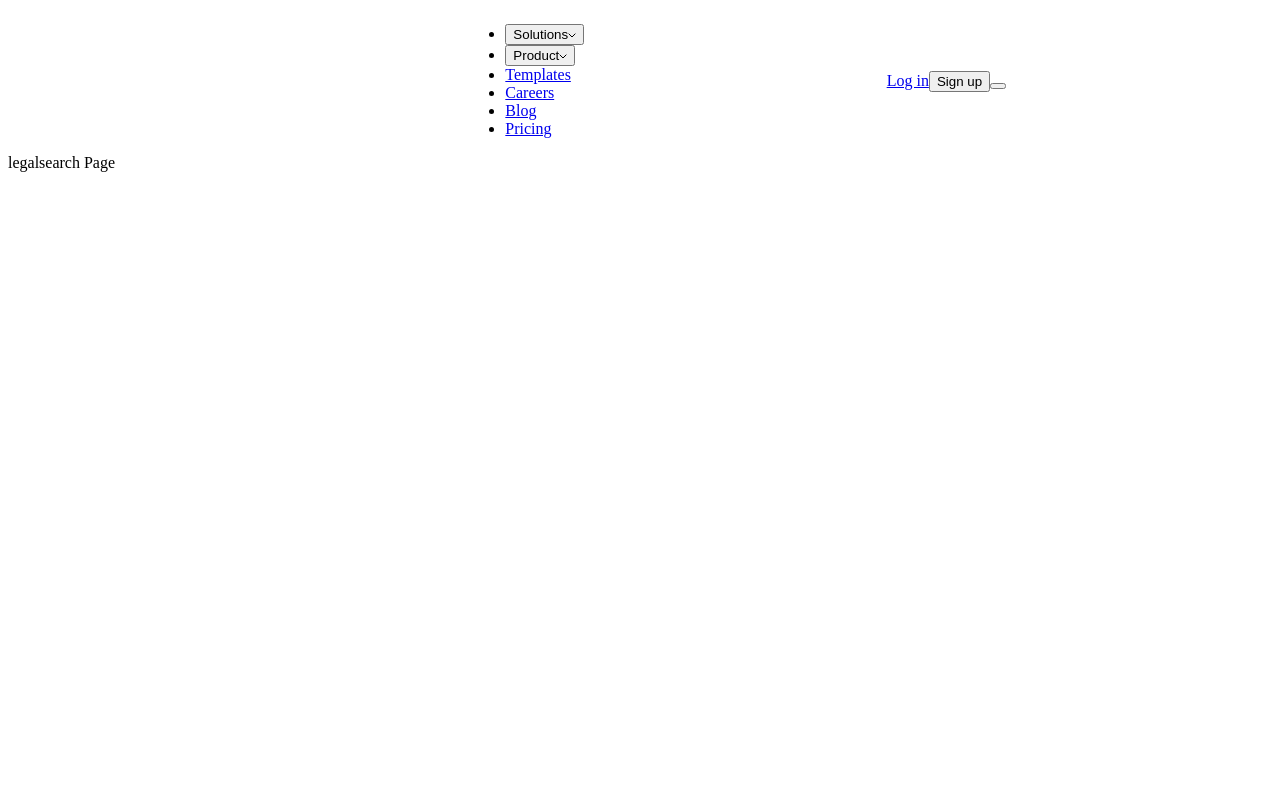
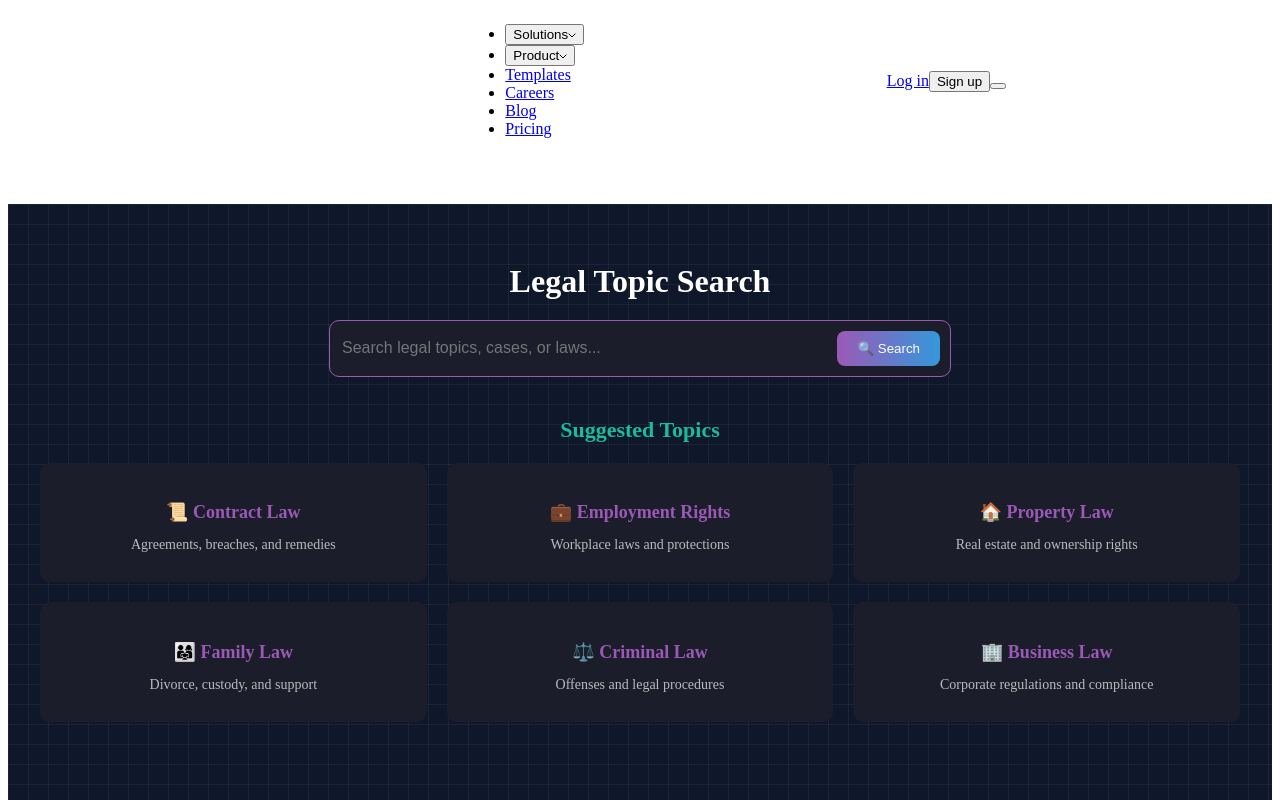
Before and after one commit to gunavardhanlomada/Law-Agent, a React (Vite) app: page /legalsearch in a window 1280 px wide. Shown: the top 800 px of the page. Built offline with nearby package versions, Linux system fonts and the light colour scheme.

Commit message:
Legal Search Api connected

```diff
--- a/package.json
+++ b/package.json
@@ -14,6 +14,7 @@
     "axios": "^1.11.0",
     "react": "^19.1.1",
     "react-dom": "^19.1.1",
+    "react-markdown": "^10.1.0",
     "react-router-dom": "^7.8.2",
     "tailwindcss": "^4.1.12"
   },
--- a/src/App.jsx
+++ b/src/App.jsx
@@ -2,6 +2,7 @@ import React from 'react';
 // import './App.css';
 import { BrowserRouter, Routes, Route } from 'react-router-dom';
 import NavBar from './Components/NavBar';
+import LegalSearch from './Components/LegalSearch';
 
 function App() {
 
@@ -11,7 +12,7 @@ function App() {
     <BrowserRouter>
     <Routes>
       <Route path="/" element={<div>Home Page</div>} />
-      <Route path="/legalsearch" element={<div>legalsearch Page</div>} />
+      <Route path="/legalsearch" element={<LegalSearch/>} />
       <Route path="/aichat" element={<div>ai chat Page</div>} />
       <Route path="/researchagent" element={<div>research agent Page</div>} />
       <Route path="/resources" element={<div>resources Page</div>} />
--- /dev/null
+++ b/src/Components/LegalSearch.jsx
@@ -0,0 +1,119 @@
+import React, { useState } from "react";
+import axios from "axios";
+import ReactMarkdown from "react-markdown";
+import "../Styles/LegalSearch.css";
+
+const API_BASE = "http://localhost:8000"; // 🔹 change this to your backend URL
+
+// Suggested topics list
+const topics = [
+  { title: "Contract Law", desc: "Agreements, breaches, and remedies", icon: "📜" },
+  { title: "Employment Rights", desc: "Workplace laws and protections", icon: "💼" },
+  { title: "Property Law", desc: "Real estate and ownership rights", icon: "🏠" },
+  { title: "Family Law", desc: "Divorce, custody, and support", icon: "👨‍👩‍👧" },
+  { title: "Criminal Law", desc: "Offenses and legal procedures", icon: "⚖️" },
+  { title: "Business Law", desc: "Corporate regulations and compliance", icon: "🏢" },
+];
+
+// API call function
+const searchLaw = async (query) => {
+  const res = await axios.post(`${API_BASE}/search`, { query });
+  return res.data;
+};
+
+const LegalSearch = () => {
+  const [search, setSearch] = useState("");
+  const [results, setResults] = useState(null);
+  const [loading, setLoading] = useState(false);
+
+  const handleSearch = async (query) => {
+    if (!query.trim()) return;
+    setSearch(query);
+    setLoading(true);
+    try {
+      const data = await searchLaw(query);
+      setResults(data);
+    } catch (error) {
+      console.error("Error fetching search results:", error);
+    }
+    setLoading(false);
+  };
+
+  const filteredTopics = topics.filter((topic) =>
+    topic.title.toLowerCase().includes(search.toLowerCase())
+  );
+
+  return (
+    <div className="legal-search">
+      <h2>Legal Topic Search</h2>
+      <div className="search-bar">
+        <input
+          type="text"
+          placeholder="Search legal topics, cases, or laws..."
+          value={search}
+          onChange={(e) => setSearch(e.target.value)}
+        />
+        <button onClick={() => handleSearch(search)}>🔍 Search</button>
+      </div>
+
+      {/* Loader */}
+      {loading && <p style={{ marginTop: "20px" }}>Searching...</p>}
+
+      {/* Show results */}
+      {results ? (
+        <div className="topics-container">
+          <h3>Search Results</h3>
+          <div className="topic-card" style={{ textAlign: "left" }}>
+            {/* Render Markdown result */}
+            <ReactMarkdown>{results.result}</ReactMarkdown>
+
+            {/* Official Links (optional) */}
+            {results.official_links && (
+              <div style={{ marginTop: "20px" }}>
+                <h4 style={{ color: "#1abc9c" }}>Official Links</h4>
+                <p style={{ color: "#bbb" }}>{results.official_links}</p>
+              </div>
+            )}
+          </div>
+
+          {/* Back button */}
+          <button
+            style={{
+              marginTop: "20px",
+              padding: "10px 20px",
+              borderRadius: "8px",
+              border: "none",
+              background: "linear-gradient(90deg, #9b59b6, #3498db)",
+              color: "white",
+              cursor: "pointer",
+            }}
+            onClick={() => setResults(null)}
+          >
+            ⬅ Back to Suggested Topics
+          </button>
+        </div>
+      ) : (
+        <div className="topics-container">
+          <h3>Suggested Topics</h3>
+          <div className="topics-grid">
+            {filteredTopics.map((topic, index) => (
+              <div
+                key={index}
+                className="topic-card"
+                onClick={() => handleSearch(topic.title)}
+                style={{ cursor: "pointer" }}
+              >
+                <h4>
+                  {topic.icon} {topic.title}
+                </h4>
+                <p>{topic.desc}</p>
+              </div>
+            ))}
+          </div>
+        </div>
+      )}
+    </div>
+  );
+};
+
+export default LegalSearch;
--- /dev/null
+++ b/src/Styles/LegalSearch.css
@@ -0,0 +1,92 @@
+/* Legal Search Section */
+.legal-search {
+  text-align: center;
+  margin-top: 50px;
+  padding: 20px;
+  padding: 2rem;
+  min-height: 100vh;
+  background-color: #0f172a;
+  background-image: linear-gradient(90deg, rgba(255,255,255,0.05) 1px, transparent 1px),
+                    linear-gradient(rgba(255,255,255,0.05) 1px, transparent 1px);
+  background-size: 20px 20px;
+  color: #fff;
+}
+
+.legal-search h2 {
+  font-size: 32px;
+  margin-bottom: 20px;
+}
+
+/* Search Bar */
+.search-bar {
+  display: flex;
+  justify-content: center;
+  background: #1b1d2b;
+  border: 1px solid #9b59b6;
+  border-radius: 10px;
+  max-width: 600px;
+  margin: auto;
+  padding: 10px;
+}
+
+.search-bar input {
+  flex: 1;
+  background: transparent;
+  border: none;
+  outline: none;
+  color: white;
+  font-size: 16px;
+}
+
+.search-bar button {
+  background: linear-gradient(90deg, #9b59b6, #3498db);
+  border: none;
+  padding: 10px 20px;
+  border-radius: 8px;
+  color: white;
+  cursor: pointer;
+}
+
+.search-bar button:hover {
+  opacity: 0.9;
+}
+
+/* Suggested Topics */
+.topics-container {
+  margin-top: 40px;
+}
+
+.topics-container h3 {
+  color: #1abc9c;
+  margin-bottom: 20px;
+  font-size: 22px;
+}
+
+.topics-grid {
+  display: grid;
+  grid-template-columns: repeat(3, 1fr);
+  gap: 20px;
+}
+
+.topic-card {
+  background: #1b1d2b;
+  padding: 15px;
+  border-radius: 10px;
+  transition: 0.3s;
+}
+
+.topic-card:hover {
+  transform: translateY(-3px);
+  box-shadow: 0px 4px 10px rgba(0,0,0,0.5);
+}
+
+.topic-card h4 {
+  font-size: 18px;
+  margin-bottom: 10px;
+  color: #9b59b6;
+}
+
+.topic-card p {
+  color: #bbb;
+  font-size: 14px;
+}
```
Also changed, not shown: 1 other file (tests, documents, lock files or other folders).
